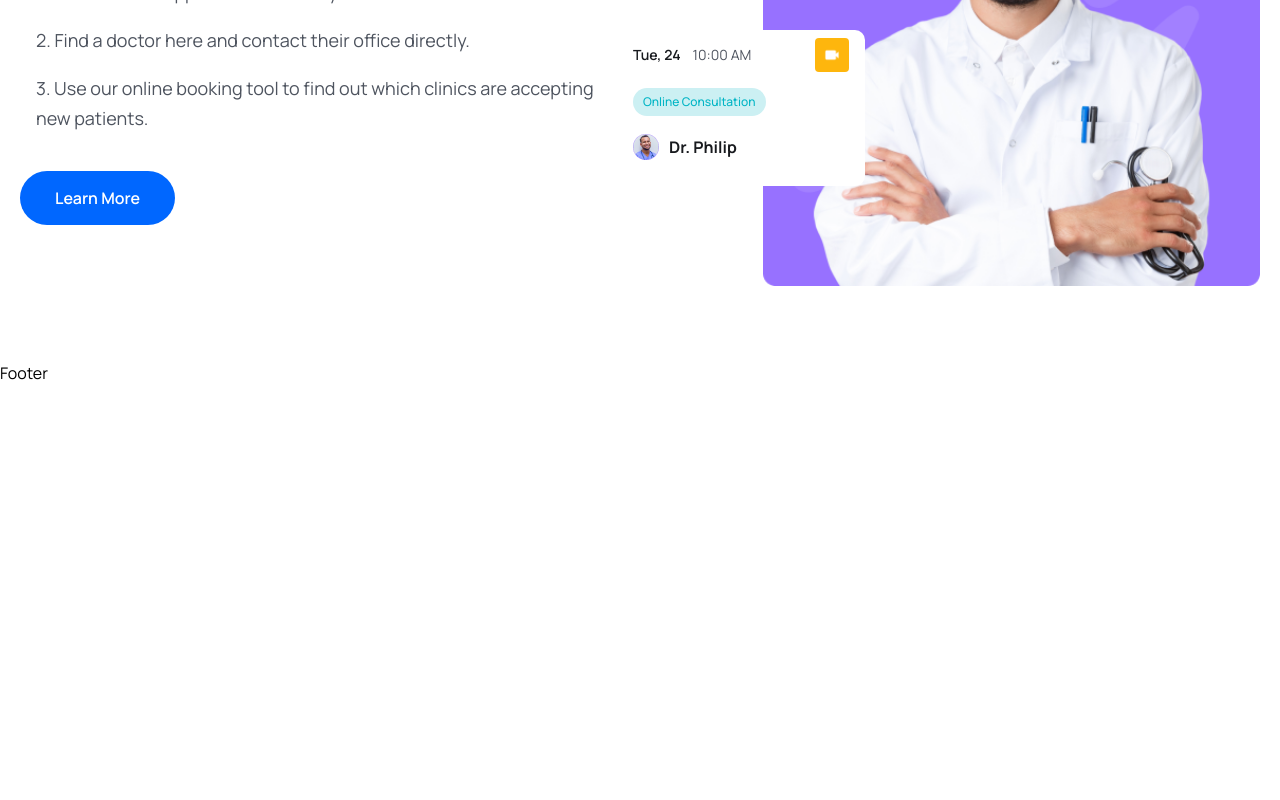
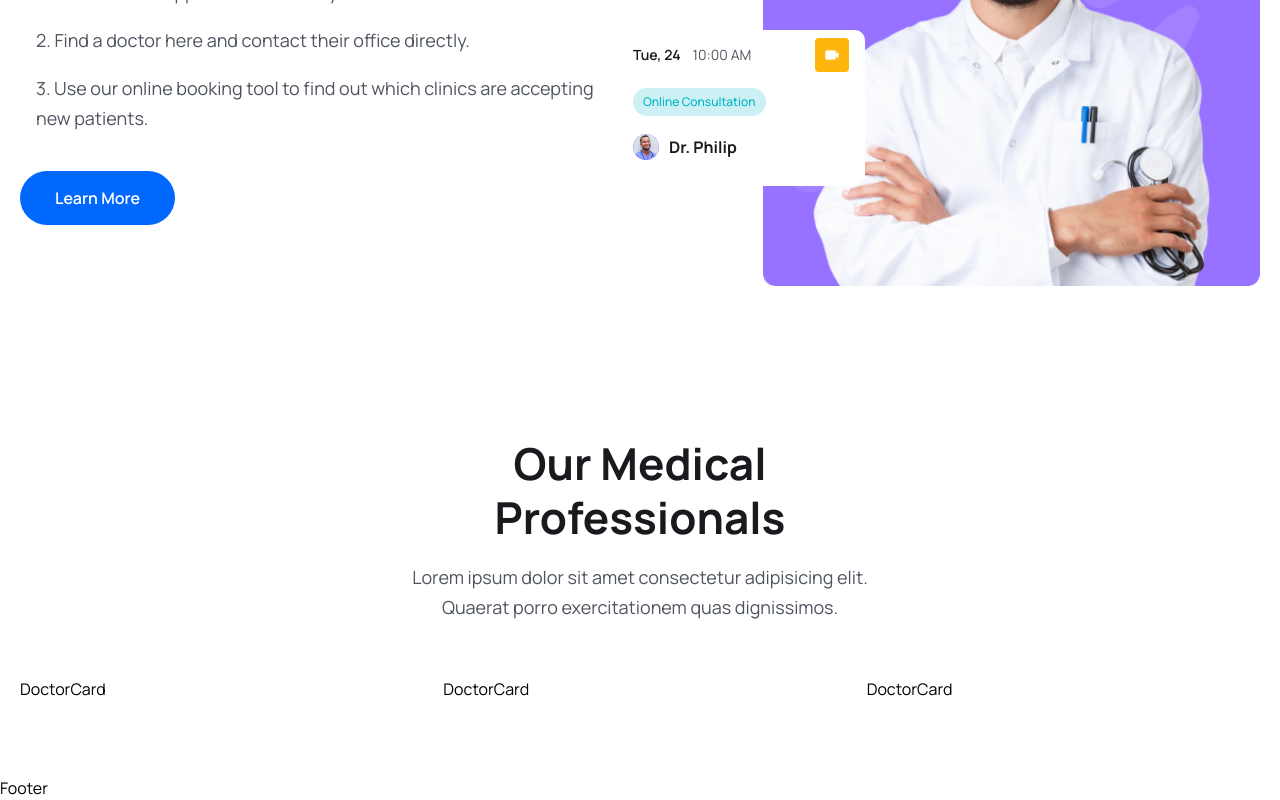
Before and after one commit to rdsingh120/Appointment-Booking-App, a React (Vite) app in the folder frontend/: page / in a window 1280 px wide. Shown: the part 3529-4329 px from the top of the page. Before the commit the page ends 3914 px from the top, so only its background shows below. Built offline with nearby package versions, Linux system fonts and the light colour scheme.

Commit message:
started working on doctors section

```diff
--- a/frontend/src/assets/data/doctors.js
+++ b/frontend/src/assets/data/doctors.js
@@ -5,32 +5,32 @@ import doctorImg03 from "../images/doctor-img03.png";
 export const doctors = [
   {
     id: "01",
-    name: "Dr. Alfaz Ahmed",
-    specialty: "Surgeon",
+    name: "Dr. John Bishop",
+    specialty: "General Surgeon",
     avgRating: 4.8,
     totalRating: 272,
     photo: doctorImg01,
     totalPatients: 1500,
-    hospital: "Mount Adora Hospital, Sylhet.",
+    hospital: "Mount Sinai",
   },
   {
     id: "02",
-    name: "Dr. Saleh Mahmud",
+    name: "Dr. Novac Timijitri",
     specialty: "Neurologist",
     avgRating: 4.8,
     totalRating: 272,
     photo: doctorImg02,
     totalPatients: 1500,
-    hospital: "Mount Adora Hospital, Sylhet.",
+    hospital: "Brain Labs",
   },
   {
     id: "03",
-    name: "Dr. Farid Uddin",
+    name: "Dr. Mohamad Mclovin",
     specialty: "Dermatologist",
     avgRating: 4.8,
     totalRating: 272,
     photo: doctorImg03,
     totalPatients: 1500,
-    hospital: "Mount Adora Hospital, Sylhet.",
+    hospital: "Feel Better Clinic",
   },
 ];
--- /dev/null
+++ b/frontend/src/components/Doctors/DoctorCard.jsx
@@ -0,0 +1,6 @@
+const DoctorCard = ({doctor}) => {
+  return (
+    <div>DoctorCard</div>
+  )
+}
+export default DoctorCard
--- /dev/null
+++ b/frontend/src/components/Doctors/DoctorList.jsx
@@ -0,0 +1,15 @@
+import { doctors } from '../../assets/data/doctors.js'
+import DoctorCard from './DoctorCard.jsx'
+
+const DoctorList = () => {
+  return (
+    <div
+      className="grid grid-cols-1 sm:grid-cols-2 md:grid-cols-3 gap-5 lg:gap-[30px] mt-[30px] lg:mt-[55px]"
+    >
+      {doctors.map((doctor, index) => (
+        <DoctorCard key={index} doctor={doctor} />
+      ))}
+    </div>
+  )
+}
+export default DoctorList
--- a/frontend/src/pages/Home.jsx
+++ b/frontend/src/pages/Home.jsx
@@ -12,6 +12,7 @@ import { Link } from 'react-router-dom'
 import { BsArrowRight } from 'react-icons/bs'
 import About from '../components/About/About'
 import ServiceList from '../components/Services/ServiceList'
+import DoctorList from '../components/Doctors/DoctorList'
 
 const Home = () => {
   return (
@@ -245,7 +246,9 @@ const Home = () => {
 
                 <div className="flex items-center gap-[6px] lg:gap-[10px] mt-2 lg:mt-[18px]">
                   <img src={avatarIcon} alt="avatar-icon" />
-                  <h4 className="text-[10px] leading-3 lg:text-[16px] lg:leading-[22px] font-[700] text-headingColor">Dr. Philip</h4>
+                  <h4 className="text-[10px] leading-3 lg:text-[16px] lg:leading-[22px] font-[700] text-headingColor">
+                    Dr. Philip
+                  </h4>
                 </div>
               </div>
             </div>
@@ -253,6 +256,21 @@ const Home = () => {
         </div>
       </section>
       {/* Feature Section Ends */}
+
+      {/* Doctors Section Starts */}
+      <section>
+        <div className="container">
+          <div className="xl:w-[470px] mx-auto">
+            <h2 className="heading text-center">Our Medical Professionals</h2>
+            <p className="text_para text-center">
+              Lorem ipsum dolor sit amet consectetur adipisicing elit. Quaerat
+              porro exercitationem quas dignissimos.
+            </p>
+          </div>
+          <DoctorList/>
+        </div>
+      </section>
+      {/* Doctors Section Ends */}
     </>
   )
 }
```
